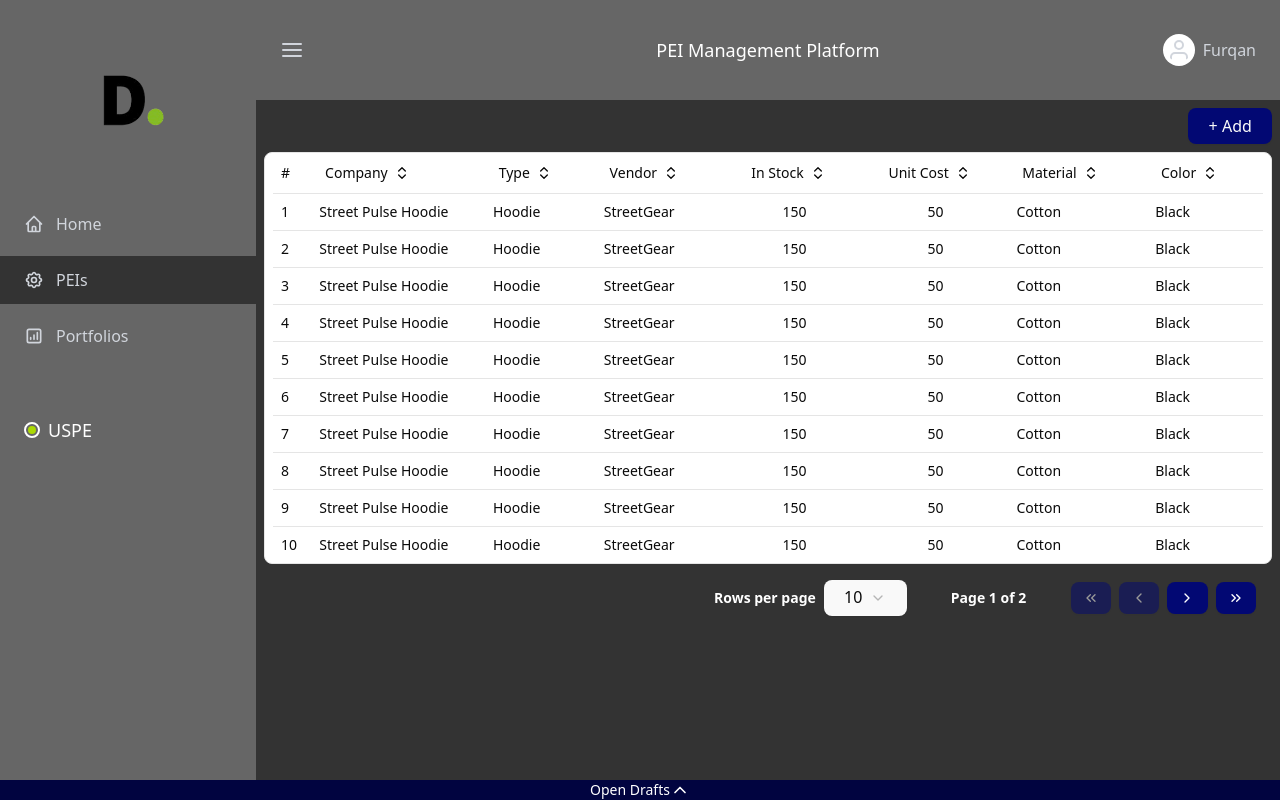
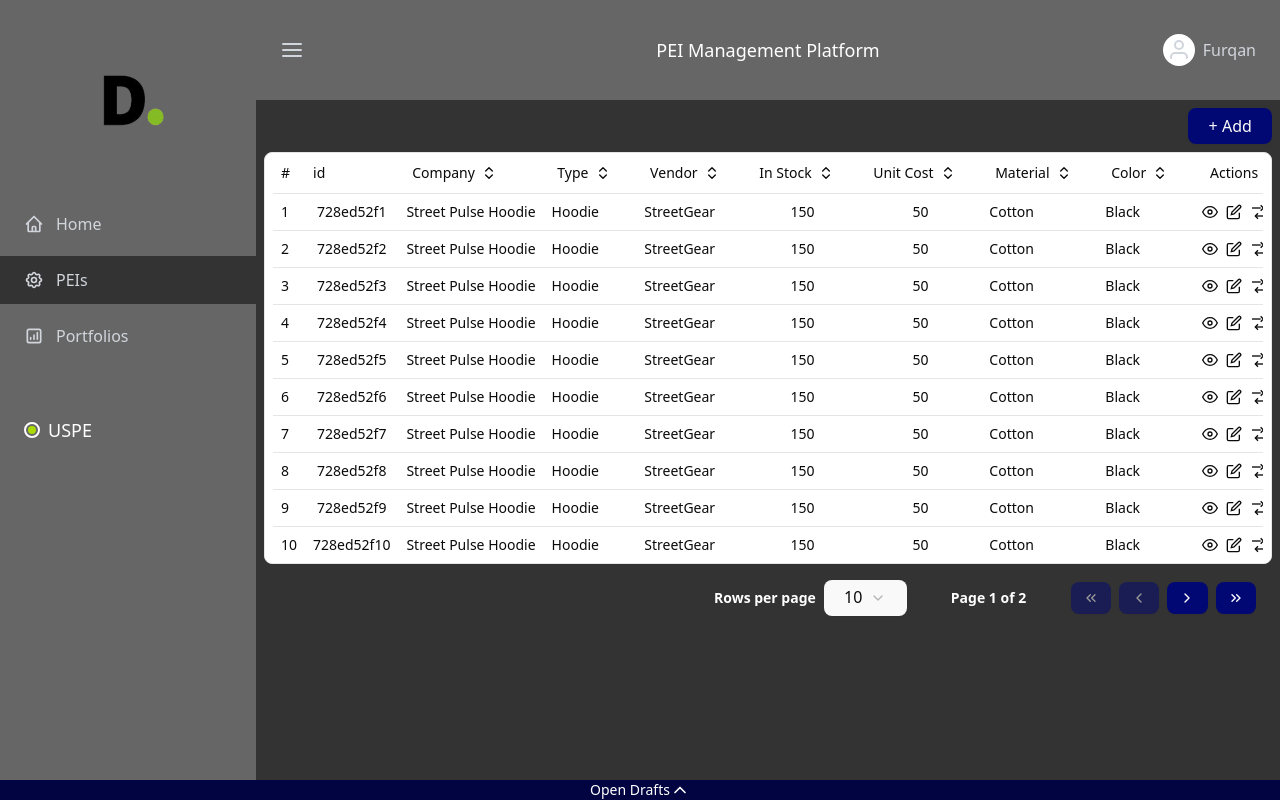
Before and after one commit to Techtimize/pei-management-project, a React (Vite) app: page /pei-companies in a window 1280 px wide. Built offline with nearby package versions, Linux system fonts and the light colour scheme; sample sign-in values are in the browser's storage.

Commit message:
added view, edit and relationship actions to pei listing data table

```diff
--- a/src/components/dataTable/common.tsx
+++ b/src/components/dataTable/common.tsx
@@ -1,6 +1,8 @@
 import { CellContext, Column } from '@tanstack/react-table'
 import { DataTableColumnHeader } from './data-table-column-header'
+import { ActionTypes } from './types'
 
+type ActionHandler = (id: string, type: ActionTypes) => void
 export class DataTableCommon<T> {
   public indexCell(row: CellContext<T, unknown>) {
     return <div style={{ textAlign: 'left' }}>{row.row.index + 1}</div>
@@ -12,6 +14,78 @@ export class DataTableCommon<T> {
 
   public centerCell(row: CellContext<T, unknown>) {
     return <div style={{ textAlign: 'center' }}>{row.getValue() as string}</div>
+  }
+
+  public actionCell(
+    row: CellContext<T, unknown>,
+    handleView: ActionHandler,
+    handleEdit: ActionHandler,
+    handleRelationship: ActionHandler
+  ) {
+    console.log('🚀 ~ DataTableCommon<T> ~ actionCell ~ row:', row)
+    return (
+      <div
+        style={{
+          textAlign: 'center',
+          display: 'flex',
+          gap: '8px',
+          justifyContent: 'center'
+        }}
+      >
+        <div
+          className='cursor-pointer hover:opacity-50'
+          onClick={() => handleView(row.row.getValue('id'), 'view')}
+        >
+          <svg
+            width='16'
+            height='16'
+            viewBox='0 0 24 24'
+            fill='none'
+            stroke='currentColor'
+            strokeWidth='2'
+          >
+            <path d='M1 12s4-8 11-8 11 8 11 8-4 8-11 8-11-8-11-8z' />
+            <circle cx='12' cy='12' r='3' />
+          </svg>
+        </div>
+        <div
+          className='cursor-pointer hover:opacity-50'
+          onClick={() => handleEdit(row.row.getValue('id'), 'edit')}
+        >
+          <svg
+            width='16'
+            height='16'
+            viewBox='0 0 24 24'
+            fill='none'
+            stroke='currentColor'
+            strokeWidth='2'
+          >
+            <path d='M11 4H4a2 2 0 0 0-2 2v14a2 2 0 0 0 2 2h14a2 2 0 0 0 2-2v-7' />
+            <path d='M18.5 2.5a2.121 2.121 0 0 1 3 3L12 15l-4 1 1-4 9.5-9.5z' />
+          </svg>
+        </div>
+        <div
+          className='cursor-pointer hover:opacity-50'
+          onClick={() =>
+            handleRelationship(row.row.getValue('id'), 'relationship')
+          }
+        >
+          <svg
+            width='16'
+            height='16'
+            viewBox='0 0 24 24'
+            fill='none'
+            stroke='currentColor'
+            strokeWidth='2'
+          >
+            <path d='M8 18H21' />
+            <path d='M12 22L8 18L12 14' />
+            <path d='M3 6H16' />
+            <path d='M16 10L20 6L16 2' />
+          </svg>
+        </div>
+      </div>
+    )
   }
 
   public centerHeader(headerName: string) {
--- a/src/components/dataTable/data-table-column-header.tsx
+++ b/src/components/dataTable/data-table-column-header.tsx
@@ -1,4 +1,3 @@
-import { Column } from '@tanstack/react-table'
 import { ArrowDown, ArrowUp, ChevronsUpDown, EyeOff } from 'lucide-react'
 
 import { cn } from '@/lib/utils'
@@ -10,13 +9,7 @@ import {
   DropdownMenuSeparator,
   DropdownMenuTrigger
 } from '@/components/ui/dropdown-menu'
-
-interface DataTableColumnHeaderProps<TData, TValue>
-  extends React.HTMLAttributes<HTMLDivElement> {
-  column: Column<TData, TValue>
-  title: string
-  buttonClass?: string
-}
+import { DataTableColumnHeaderProps } from './types'
 
 export function DataTableColumnHeader<TData, TValue>({
   column,
--- /dev/null
+++ b/src/components/dataTable/types.ts
@@ -0,0 +1,20 @@
+import { Column, ColumnDef, Table } from '@tanstack/react-table'
+
+export interface DataTableColumnHeaderProps<TData, TValue>
+  extends React.HTMLAttributes<HTMLDivElement> {
+  column: Column<TData, TValue>
+  title: string
+  buttonClass?: string
+}
+
+export interface DataTablePaginationProps<TData> {
+  table: Table<TData>
+  showSelectedRowsText?: boolean
+}
+
+export interface DataTableProps<TData, TValue> {
+  columns: ColumnDef<TData, TValue>[]
+  data: TData[]
+}
+
+export type ActionTypes = 'view' | 'edit' | 'relationship'
--- a/src/layouts/main/components/Sidebar.tsx
+++ b/src/layouts/main/components/Sidebar.tsx
@@ -27,7 +27,7 @@ const Sidebar = ({
   return (
     <div className='relative top-0 left-0 flex flex-col justify-center w-[100%] h-screen bg-tertiary-1 text-white'>
       <div className='h-1/4 flex justify-center items-center'>
-        <img src='/public/logo.png' alt='deloitte-logo' className='h-[100px]' />
+        <img src='/logo.png' alt='deloitte-logo' className='h-[100px]' />
       </div>
       <div className='h-3/4 space-y-10'>
         <nav>
--- a/src/pages/main/PEIListing/columns.tsx
+++ b/src/pages/main/PEIListing/columns.tsx
@@ -1,8 +1,10 @@
 import { ColumnDef } from '@tanstack/react-table'
 import { DataTableCommon } from '@/components/dataTable/common'
+import { ActionTypes } from '@/components/dataTable/types'
 
 // This type is used to define the shape of our data.
 // You can use a Zod schema here if you want.
+
 export interface ICompany {
   id: string
   company: string
@@ -16,10 +18,25 @@ export interface ICompany {
 
 const dataTableCommon = new DataTableCommon<ICompany>()
 
+function handleView(id: string, type: ActionTypes) {
+  console.log(`View ${id} with type ${type}`)
+}
+
+function handleEdit(id: string, type: ActionTypes) {
+  console.log(`View ${id} with type ${type}`)
+}
+
+function handleRelationship(id: string, type: ActionTypes) {
+  console.log(`View ${id} with type ${type}`)
+}
+
 export const columns: ColumnDef<ICompany>[] = [
   {
     header: '#',
     cell: dataTableCommon.indexCell
+  },
+  {
+    accessorKey: 'id'
   },
   {
     accessorKey: 'company',
@@ -72,5 +89,16 @@ export const columns: ColumnDef<ICompany>[] = [
     header: ({ column }) =>
       dataTableCommon.styledHeader('Color', column, '!bg-transparent'),
     cell: dataTableCommon.leftCell
+  },
+  {
+    accessorKey: 'actions',
+    header: () => dataTableCommon.centerHeader('Actions'),
+    cell: (ctx) =>
+      dataTableCommon.actionCell(
+        ctx,
+        handleView,
+        handleEdit,
+        handleRelationship
+      )
   }
 ]
```
Also changed, not shown: src/components/dataTable/data-table-pagination.tsx (+1 -6 lines), src/components/dataTable/data-table.tsx (+1 -6 lines).
